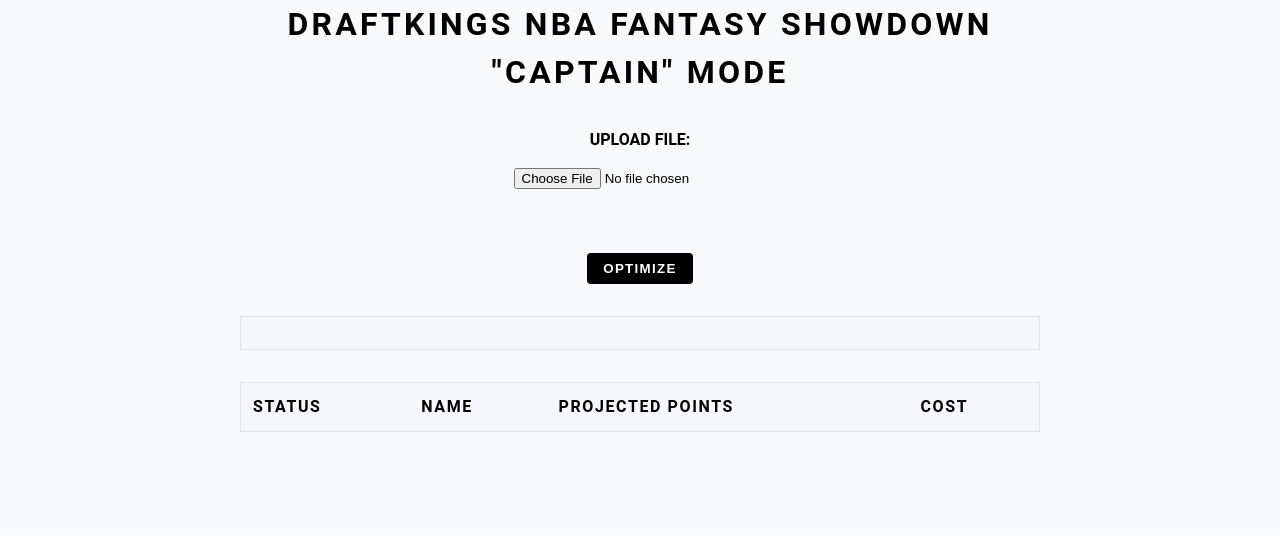
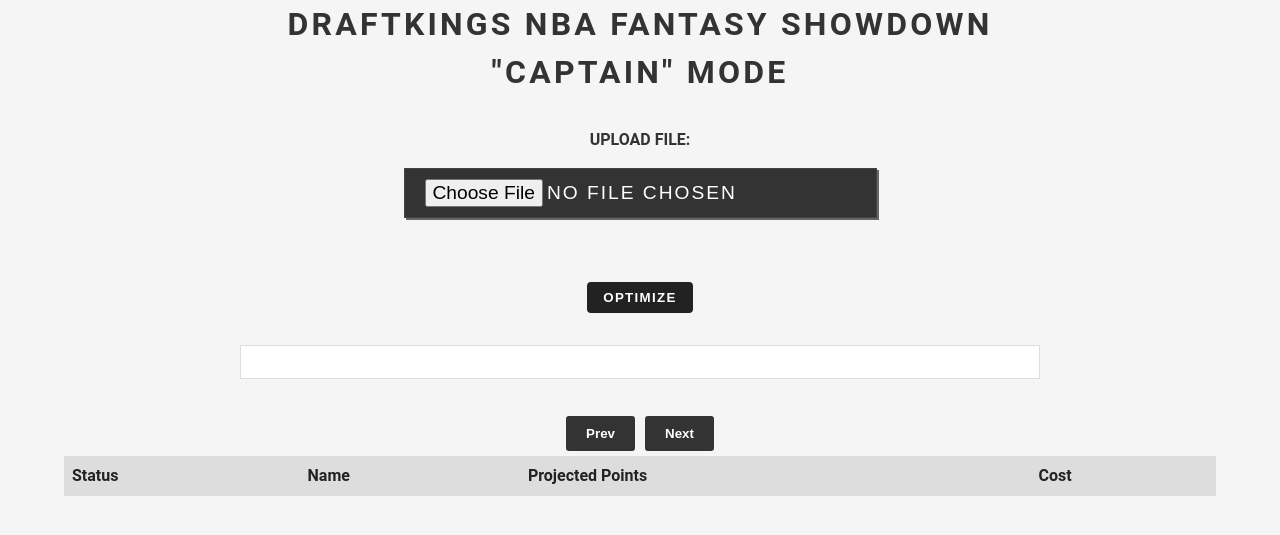
Before and after one commit to hunterlebow/DraftKings-NBA-Fantasy-Showdown-Beta, a Flask app: page / in a window 1280 px wide. Shown: the top 535 px of the page. Run offline with Flask 2, Linux system fonts and the light colour scheme; lists and menus that the app fills with data are empty.

Commit message:
table pagination

```diff
--- a/app.py
+++ b/app.py
@@ -2,16 +2,20 @@
 from flask_cors import CORS
 import gurobipy as gb
 import pandas as pd
-
+import math
 
 app = Flask(__name__)
 CORS(app)
+
 
 BUDGET = 50000
 CAPTAIN_REQ = 1
 CAPTAIN_BOOST = 1.5
 UTIL_REQ = 5
 TEAM_REQ = 6
+# Figure this out....
+RED_ASTERIK = "*"
+RESULTS_PER_PAGE = 1
 
 
 @app.route("/", methods=["GET", "POST"])
@@ -21,11 +25,17 @@
         if not file:
             return jsonify({"Error": "No File Uploaded"}), 400
 
-        obj_val, data = optimize(file)
+        db = optimize(file)
 
-        return jsonify(data)
+        page = request.args.get("page", default=1, type=int)
 
-        #work on getting obj val in the front end client side....
+        page_start = (page - 1) * RESULTS_PER_PAGE
+        page_end = page_start + RESULTS_PER_PAGE
+
+        # page_data = db[page_start:page_end]
+        return jsonify(db)
+
+        # work on getting obj val in the front end client side....
 
     else:
         return render_template("index.html")
@@ -42,6 +52,9 @@
     players = df.index.tolist()
 
     m = gb.Model()
+
+    m.setParam("PoolSearchMode", 2)
+    m.setParam("PoolSolutions", 10)
 
     captain = m.addVars(players, vtype=gb.GRB.BINARY, name="captain")
     team = m.addVars(players, vtype=gb.GRB.BINARY, name="team")
@@ -62,39 +75,52 @@
                 for p in players) == CAPTAIN_REQ, "Captain")
 
     m.addConstr(captain.sum() == CAPTAIN_REQ, "CaptainCount")
-    m.addConstr(team.sum() == UTIL_REQ, "Utility Count")
+    m.addConstr(team.sum() == UTIL_REQ, "UtilityCount")
+    m.addConstr(gb.quicksum(team[p] + captain[p] for p in players) == TEAM_REQ, "TeamSize")
     m.addConstrs((team[p] + captain[p] <= 1 for p in players), "TeamComp")
 
     # Optimize the model
     m.optimize()
 
-    data = []
+    # print("\n\nJSON SOLUTION: ", m.getJSONSolution(), "\n\n")
 
-    for p in players:
-        if m.getVarByName("captain[{}]".format(p)).X == 1:
-            data.append(
-                {
-                    "Status": "Captain",
-                    "Name": df.loc[p, "Player"],
-                    "Projected Points": float(df.loc[p, "FPPG"]),
-                    "Cost": float(df.loc[p, "Salary"])
-                }
-            )
+    db = {}
 
-        elif m.getVarByName("team[{}]".format(p)).X == 1:
-            data.append(
-                {
-                    "Status": "Utility",
-                    "Name": df.loc[p, "Player"],
-                    "Projected Points": float(df.loc[p, "FPPG"]),
-                    "Cost": float(df.loc[p, "Salary"])
-                }
-            )
+    for sol in range(m.SolCount):
 
-        else:
-            continue
+        m.setParam("SolutionNumber", sol)
 
-    return m.objVal, {"data": data}
+        page_data = []
+        for p in players:
+            if m.getVarByName("captain[{}]".format(p)).Xn == 1:
+                page_data.append(
+                    {
+                        "Status": "Captain",
+                        "Name": df.loc[p, "Player"],
+                        "Projected Points": float(df.loc[p, 'FPPG'])*CAPTAIN_BOOST,
+                        "Cost": f"{df.loc[p, 'Salary']*CAPTAIN_BOOST}{RED_ASTERIK}"
+                    }
+                )
+
+            elif m.getVarByName("team[{}]".format(p)).Xn == 1:
+                page_data.append(
+                    {
+                        "Status": "Utility",
+                        "Name": df.loc[p, "Player"],
+                        "Projected Points": float(df.loc[p, "FPPG"]),
+                        "Cost": float(df.loc[p, "Salary"])
+                    }
+                )
+
+            else:
+                continue
+        print("\n\nPAGE DATA", page_data, "\n\n")
+
+        db[m.PoolObjVal] = sorted(sorted(
+            page_data, key=lambda x: x["Status"]), key=lambda x: x["Projected Points"], reverse=True)
+        # m.setParam("PoolGap", 0.001)
+
+    return db
 
     # To work on, find multiple solutions (PoolSearch Parameter?) and store them...
     # ... in s in a table (or at least on the front end)
--- a/static/script.js
+++ b/static/script.js
@@ -1,45 +1,108 @@
 const form = document.getElementById("form-data");
 const fileInput = document.getElementById("file");
+const tableBody = document.getElementById("table-body");
+const nextPageButton = document.getElementById("next-btn");
+const prevPageButton = document.getElementById("prev-btn");
+const objValDiv = document.getElementById("obj-val");
+
+let currentPage = 0; // Index of the current page
+let arrayData = null; // Store the fetched data as an array
+let objectData = null; //Store the fetched raw object data (dictionary)
+
+function renderPage(pageIndex) {
+  tableBody.innerHTML = "";
+  console.log(arrayData);
+  let pageData = arrayData[pageIndex];
+  console.log(pageData);
+  let objVal = pageData[0];
+  let lineup = pageData[1];
+
+  console.log("O: ", objVal);
+
+  lineup.forEach((player) => {
+    let row = document.createElement("tr");
+    let statusCell = document.createElement("td");
+    let nameCell = document.createElement("td");
+    let projectedPointsCell = document.createElement("td");
+    let costCell = document.createElement("td");
+
+    objValDiv.textContent = "Model Objective Value: " + objVal.toString();
+
+    statusCell.textContent = `${player["Status"]}`;
+    nameCell.textContent = `${player["Name"]}`;
+    projectedPointsCell.textContent = `${player["Projected Points"]}`;
+    costCell.textContent = `${player["Cost"]}`;
+
+    row.appendChild(statusCell);
+    row.appendChild(nameCell);
+    row.appendChild(projectedPointsCell);
+    row.appendChild(costCell);
+
+    tableBody.appendChild(row);
+  });
+}
+
+function handleNextPage() {
+  if (currentPage < arrayData.length - 1) {
+    if (nextPageButton.disabled) {
+      nextPageButton.disabled = false;
+    }
+    currentPage++;
+    console.log("current page:", currentPage);
+    renderPage(currentPage);
+  } else {
+    nextPageButton.disabled = true;
+  }
+  // enable previous button if currentPage is greater than 0
+  if (currentPage > 0) {
+    prevPageButton.disabled = false;
+  }
+}
+
+function handlePrevPage() {
+  if (currentPage > 0) {
+    if (prevPageButton.disabled) {
+      prevPageButton.disabled = false;
+    }
+    currentPage--;
+    console.log("current page:", currentPage);
+    renderPage(currentPage);
+  } else {
+    prevPageButton.disabled = true;
+  }
+  if (currentPage < arrayData.length - 1) {
+    nextPageButton.disabled = false;
+  }
+}
 
 form.addEventListener("submit", (event) => {
   event.preventDefault();
   const file = fileInput.files[0];
+
   if (!file) {
     alert("Please select a file to upload.");
     return;
   }
+
   const formData = new FormData();
   formData.append("file", file);
   fetch("/", {
     method: "POST",
     body: formData,
+    responseType: "json",
   })
     .then((response) => response.json())
     .then((data) => {
-      data = data.data;
-      const tableBody = document.getElementById("table-body");
-      tableBody.innerHTML = "";
-      data.forEach((item) => {
-        const row = document.createElement("tr");
-        const statusCell = document.createElement("td");
-        const nameCell = document.createElement("td");
-        const projectedPointsCell = document.createElement("td");
-        const costCell = document.createElement("td");
-
-        statusCell.textContent = item.Status;
-        nameCell.textContent = item.Name;
-        projectedPointsCell.textContent = item["Projected Points"];
-        costCell.textContent = item.Cost;
-        row.appendChild(statusCell);
-        row.appendChild(nameCell);
-        row.appendChild(projectedPointsCell);
-        row.appendChild(costCell);
-
-        tableBody.appendChild(row);
-      });
+      arrayData = Object.entries(data);
+      arrayData.sort(([key1], [key2]) => key2 - key1);
+      objectData = Object.fromEntries(arrayData);
+      renderPage(currentPage);
     })
     .catch((error) => {
       console.error(error);
       alert("An error occurred while uploading the file.");
     });
 });
+
+nextPageButton.addEventListener("click", handleNextPage);
+prevPageButton.addEventListener("click", handlePrevPage);
--- a/static/style.css
+++ b/static/style.css
@@ -7,17 +7,17 @@
 
 /* Body styles */
 body {
-  background-color: #f8f9fa;
+  background-color: #f5f5f5;
   font-family: "Roboto", sans-serif;
   font-size: 16px;
   line-height: 1.5;
-  color: #000000;
+  color: #333;
 }
 
 /* Header styles */
 header {
-  background-color: #ffffff;
-  border-bottom: 1px solid #e1e4e8;
+  background-color: #222;
+  color: #fff;
   padding: 1rem;
   text-align: center;
 }
@@ -50,8 +50,8 @@
 }
 
 form input[type="submit"] {
-  background-color: #000000;
-  color: #ffffff;
+  background-color: #222;
+  color: #fff;
   padding: 0.5rem 1rem;
   border: none;
   border-radius: 0.25rem;
@@ -61,11 +61,29 @@
   cursor: pointer;
 }
 
+#file {
+  display: inline-block;
+  padding: 10px 20px;
+  border: 1px solid #444;
+  background-color: #333;
+  color: #fff;
+  font-size: 1.2em;
+  text-transform: uppercase;
+  letter-spacing: 2px;
+  cursor: pointer;
+  box-shadow: 2px 2px 0 #666;
+  transition: all 0.2s ease-in-out;
+}
 
-#result {
+#file:hover {
+  box-shadow: 4px 4px 0 #666;
+  transform: translate(-2px, -2px);
+}
+
+#obj-val {
   margin-top: 2rem;
-  background-color: #f5f7fa;
-  border: 1px solid #e1e4e8;
+  background-color: #fff;
+  border: 1px solid #ddd;
   max-width: 800px;
   margin: 2rem auto;
   padding: 1rem;
@@ -74,42 +92,56 @@
   white-space: pre-wrap;
   line-height: 1.5;
   overflow-x: auto;
-  text-align: center; /* added to center the content */
+  text-align: center;
 }
 
 /* Table styles */
 table {
   border-collapse: collapse;
-  width: 100%;
-  max-width: 800px;
-  margin: 2rem auto;
-  background-color: #ffffff;
-  border: 1px solid #e1e4e8;
+  width: 90%;
+  margin: 0 auto;
 }
 
 th,
 td {
-  padding: 0.75rem;
   text-align: left;
-  border-bottom: 1px solid #e1e4e8;
+  padding: 8px;
 }
 
 th {
-  background-color: #f5f7fa;
-  font-weight: bold;
-  text-transform: uppercase;
-  letter-spacing: 0.1em;
-  border-top: 1px solid #e1e4e8;
+  background-color: #ddd;
+  color: #222;
 }
 
-td {
-  font-size: 0.9rem;
+tr:nth-child(even) {
+  background-color: #f5f5f5;
 }
 
-tbody tr:nth-child(even) {
-  background-color: #f8f9fa;
+tr:hover {
+  background-color: #e6e6e6;
 }
 
-tbody tr:hover {
-  background-color: #e9ecef;
+/* Pagination styles */
+#pagination {
+  display: flex;
+  justify-content: center;
+  align-items: center;
+  margin-top: 20px;
 }
+
+#pagination button {
+  background-color: #333;
+  color: #fff;
+  border: none;
+  padding: 10px 20px;
+  margin: 5px;
+  cursor: pointer;
+  font-weight: bold;
+  border-radius: 3px;
+  transition: background-color 0.2s ease-in-out;
+}
+
+#pagination button:hover {
+  background-color: #ffffff;
+  color: #000000;
+}
--- a/templates/index.html
+++ b/templates/index.html
@@ -23,7 +23,12 @@
       <input type="submit" value="optimize" />
     </form>
 
-    <div id="result" style="width: 100%"></div>
+    <div id="obj-val" style="width: 100%"></div>
+
+    <div id="pagination">
+      <button id="prev-btn" disabled>Prev</button>
+      <button id="next-btn">Next</button>
+    </div>
 
     <table>
       <thead>
@@ -36,6 +41,7 @@
       </thead>
       <tbody id="table-body"></tbody>
     </table>
+
     <script src="{{ url_for('static', filename='script.js') }}"></script>
   </body>
 </html>
```
